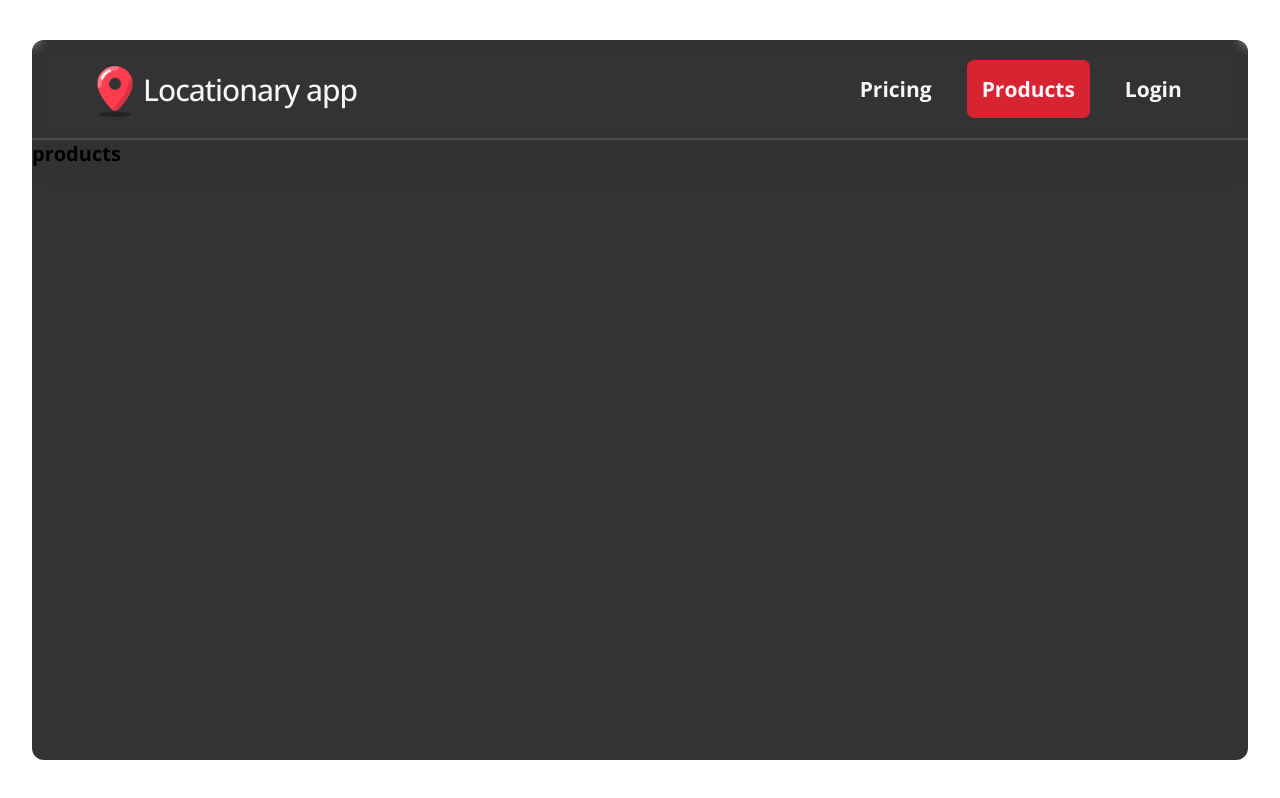
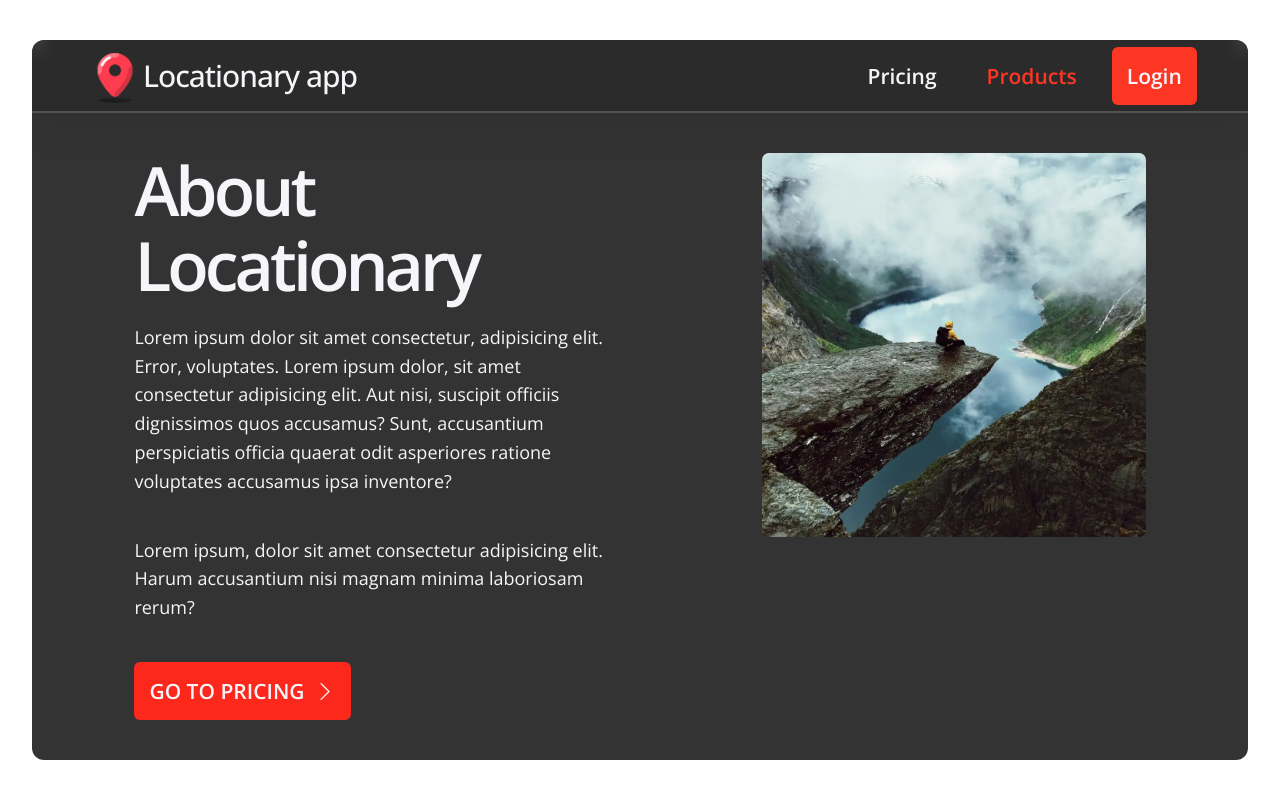
Before and after one commit to Mahyarnafisi/locationary, a React (Vite) app: page /products in a window 1280 px wide. Built offline with nearby package versions, Linux system fonts and the light colour scheme.

Commit message:
done with product page

```diff
--- a/index.html
+++ b/index.html
@@ -3,6 +3,7 @@
   <head>
     <meta charset="UTF-8" />
     <meta name="viewport" content="width=device-width, initial-scale=1.0" />
+    <link rel="stylesheet" href="https://cdn.jsdelivr.net/npm/bootstrap-icons@1.10.5/font/bootstrap-icons.css" />
     <link rel="preconnect" href="https://fonts.googleapis.com" />
     <link rel="preconnect" href="https://fonts.gstatic.com" crossorigin />
     <link href="https://fonts.googleapis.com/css2?family=Open+Sans:wght@400;500;600;700;800&display=swap" rel="stylesheet" />
--- a/src/App.jsx
+++ b/src/App.jsx
@@ -14,8 +14,8 @@ function App() {
         <Route path="/pricing" element={<Pricing />} />
         <Route path="/products" element={<Products />} />
         <Route path="/login" element={<Login />} />
+        <Route path="/app" element={<AppLayout />} />
         <Route path="*" element={<PageNotFound />} />
-        <Route path="/app" element={<AppLayout />} />
       </Routes>
     </BrowserRouter>
   );
--- a/src/Components/PageNav/PageNav.jsx
+++ b/src/Components/PageNav/PageNav.jsx
@@ -21,7 +21,7 @@ function PageNav() {
         </li>
 
         <li>
-          <NavLink className={Styles.nav_link} to="/login">
+          <NavLink className={Styles.ctaLink} to="/login">
             Login
           </NavLink>
         </li>
--- a/src/Components/PageNav/PageNav.module.css
+++ b/src/Components/PageNav/PageNav.module.css
@@ -5,9 +5,10 @@
   width: 100%;
   height: 10rem;
   padding: 0 4vw;
-  backdrop-filter: blur(5px);
+  backdrop-filter: blur(8px);
   box-shadow: 0 1rem 5rem #00000010;
-  border-bottom: 2px solid #ffffff20;
+  border-bottom: 2px solid #ffffff30;
+  background-color: #00000025;
 }
 
 .page_nav ul {
@@ -21,18 +22,27 @@
 }
 
 :global(.active) {
-  background-color: var(--brand-3);
-  color: var(--white);
+  color: var(--brand-1) !important;
 }
 
 .nav_link {
   color: var(--white);
   text-decoration: none;
   padding: 1.5rem;
-  border-radius: 0.7rem;
+  border-radius: 0.6rem;
   font-size: 2.1rem;
-  font-weight: 700;
+  font-weight: 600;
 }
 .link {
   text-decoration: none;
 }
+
+.ctaLink {
+  color: var(--white) !important;
+  text-decoration: none;
+  padding: 1.5rem;
+  border-radius: 0.6rem;
+  font-size: 2.1rem;
+  font-weight: 600;
+  background-color: var(--brand-1);
+}
--- a/src/Pages/HomePage/HomePage.jsx
+++ b/src/Pages/HomePage/HomePage.jsx
@@ -10,7 +10,9 @@ function HomePage() {
           You travels the World <span>Locationary</span> will track your adventures.
         </h1>
         <p>Lorem ipsum dolor sit amet consectetur adipisicing elit. Quaerat minus animi aut illum voluptatum voluptas amet corporis expedita dignissimos ipsam pariatur repellendus, fuga, quasi aliquid obcaecati neque? Libero, hic illum?</p>
-        <Link to="app">To the APP</Link>
+        <Link className={Styles.btn} to="app">
+          Start tracking now <i class="bi bi-chevron-right"></i>
+        </Link>
       </section>
     </main>
   );
--- a/src/Pages/HomePage/HomePage.module.css
+++ b/src/Pages/HomePage/HomePage.module.css
@@ -12,36 +12,57 @@
   align-items: center;
   justify-content: flex-start;
   flex-direction: column;
-  gap: 4rem;
 }
 
 .section {
   width: 40vw;
+  height: 100%;
   display: flex;
   align-items: flex-start;
-  justify-content: center;
+  justify-content: flex-start;
   flex-direction: column;
   align-self: flex-start;
-  padding: 0 4vw;
+  padding: 4rem 4vw;
   gap: 2rem;
 }
 
 .section h1 {
   color: var(--white);
-  font-size: 5.2rem;
+  font-size: 6.8rem;
   font-weight: 500;
-  letter-spacing: -2px;
+  letter-spacing: -4px;
   line-height: 1.1;
 }
 .section h1 span {
   color: var(--brand-2);
   font-weight: 700;
-  font-size: 5.6rem;
+  font-size: 7.6rem;
 }
 
 .section p {
   color: var(--white);
+  font-size: 1.8rem;
+  font-weight: 400;
+  line-height: 1.6;
+  margin-bottom: 2rem;
+}
+.btn {
+  cursor: pointer;
+  padding: 1.5rem;
+  background-color: var(--brand-2);
+  border-radius: 0.6rem;
   font-size: 2.1rem;
-  font-weight: 400;
-  line-height: 1.5;
+  font-weight: 600;
+  color: var(--white);
+  text-decoration: none;
+  text-transform: uppercase;
+  display: flex;
+  align-items: center;
+  justify-content: center;
+  gap: 1rem;
+  transition: all 0.2s;
 }
+
+.btn:hover {
+  filter: brightness(130%);
+}
--- a/src/Pages/Login/Login.module.css
+++ b/src/Pages/Login/Login.module.css
@@ -5,4 +5,8 @@
   height: 90vh;
   border-radius: 1.2rem;
   overflow: hidden;
+  display: flex;
+  align-items: center;
+  justify-content: flex-start;
+  flex-direction: column;
 }
--- a/src/Pages/Pricing/Pricing.module.css
+++ b/src/Pages/Pricing/Pricing.module.css
@@ -5,4 +5,8 @@
   height: 90vh;
   border-radius: 1.2rem;
   overflow: hidden;
+  display: flex;
+  align-items: center;
+  justify-content: flex-start;
+  flex-direction: column;
 }
--- a/src/Pages/Products/Products.jsx
+++ b/src/Pages/Products/Products.jsx
@@ -1,10 +1,28 @@
 import PageNav from "../../Components/PageNav/PageNav";
 import Styles from "./Products.module.css";
+import productImage from "../../assets/product_image.webp";
+import { Link } from "react-router-dom";
 function Products() {
   return (
     <div className={Styles.products}>
       <PageNav />
-      <h1>products</h1>
+      <section>
+        <div className={Styles.boxLeft}>
+          <h1>About Locationary</h1>
+          <p>
+            Lorem ipsum dolor sit amet consectetur, adipisicing elit. Error, voluptates. Lorem ipsum dolor, sit amet consectetur adipisicing elit. Aut nisi, suscipit officiis dignissimos quos accusamus? Sunt, accusantium perspiciatis
+            officia quaerat odit asperiores ratione voluptates accusamus ipsa inventore?
+          </p>
+          <p>Lorem ipsum, dolor sit amet consectetur adipisicing elit. Harum accusantium nisi magnam minima laboriosam rerum?</p>
+          <Link className={Styles.ctaPricing} to="/pricing">
+            go to pricing <i class="bi bi-chevron-right"></i>
+          </Link>
+        </div>
+
+        <div className={Styles.boxRight}>
+          <img src={productImage} alt="product info picture" />
+        </div>
+      </section>
     </div>
   );
 }
--- a/src/Pages/Products/Products.module.css
+++ b/src/Pages/Products/Products.module.css
@@ -5,4 +5,76 @@
   height: 90vh;
   border-radius: 1.2rem;
   overflow: hidden;
+  display: flex;
+  align-items: center;
+  justify-content: flex-start;
+  flex-direction: column;
 }
+
+.products section {
+  width: 100%;
+  height: 100%;
+  padding: 4rem 8vw;
+  display: flex;
+  align-items: center;
+  justify-content: center;
+  gap: 4rem;
+}
+.boxLeft {
+  width: 50%;
+  height: 100%;
+  display: flex;
+  align-items: flex-start;
+  justify-content: flex-start;
+  flex-direction: column;
+  gap: 2rem;
+}
+
+.boxRight {
+  width: 50%;
+  height: 100%;
+  display: flex;
+  align-items: flex-end;
+  justify-content: flex-start;
+  flex-direction: column;
+
+  width: 50%;
+}
+
+.boxRight img {
+  width: 30vw;
+  border-radius: 0.7rem;
+}
+
+.products section h1 {
+  color: var(--white);
+}
+
+.products section p {
+  color: var(--white);
+  font-size: 1.8rem;
+  font-weight: 400;
+  line-height: 1.6;
+  margin-bottom: 2rem;
+}
+
+.ctaPricing {
+  cursor: pointer;
+  padding: 1.5rem;
+  background-color: var(--brand-2);
+  border-radius: 0.6rem;
+  font-size: 2.1rem;
+  font-weight: 600;
+  color: var(--white);
+  text-decoration: none;
+  text-transform: uppercase;
+  display: flex;
+  align-items: center;
+  justify-content: center;
+  gap: 1rem;
+  transition: all 0.2s;
+}
+
+.ctaPricing:hover {
+  filter: brightness(130%);
+}
--- a/src/index.css
+++ b/src/index.css
@@ -45,3 +45,10 @@ li {
   list-style: none;
   text-decoration: none;
 }
+
+h1 {
+  font-size: 6.8rem;
+  font-weight: 600;
+  letter-spacing: -4px;
+  line-height: 1.1;
+}
```
Also changed, not shown: src/assets/product_image.webp (added).
